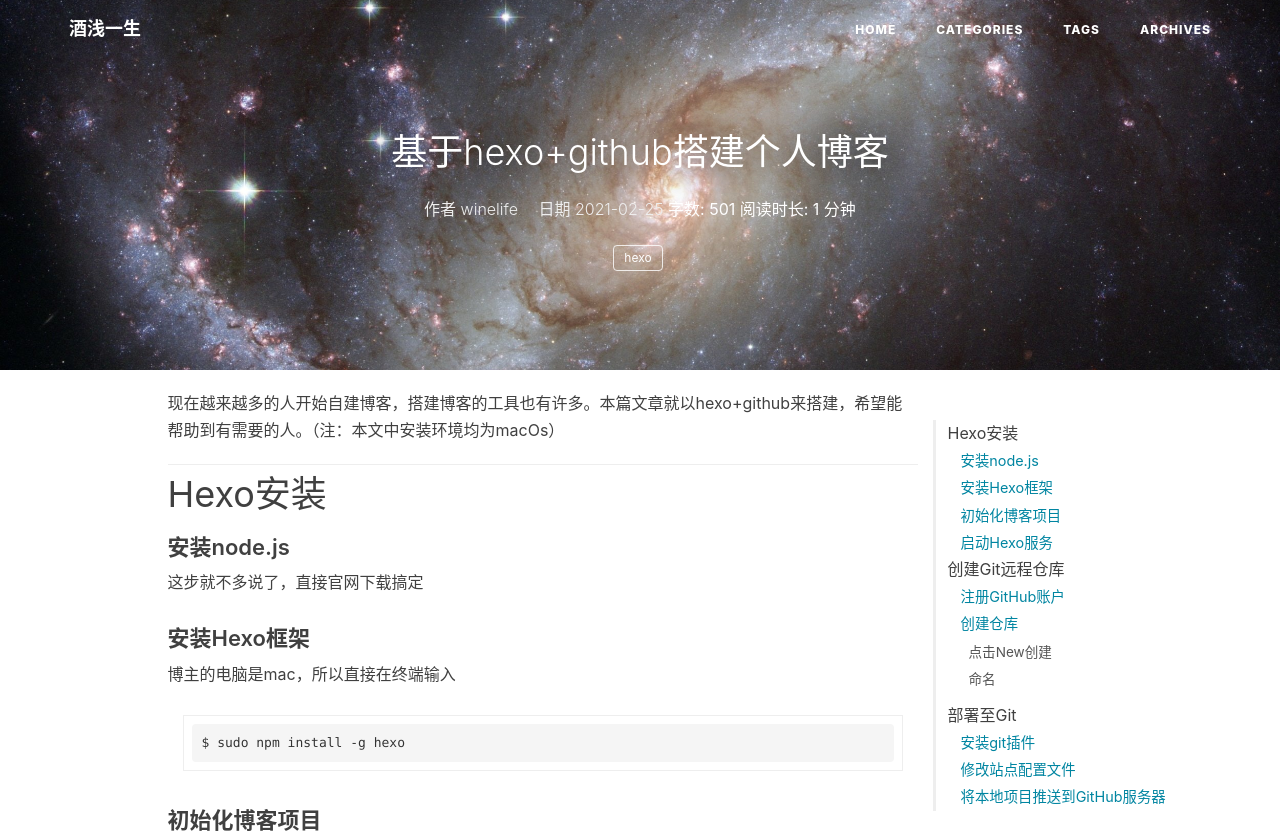
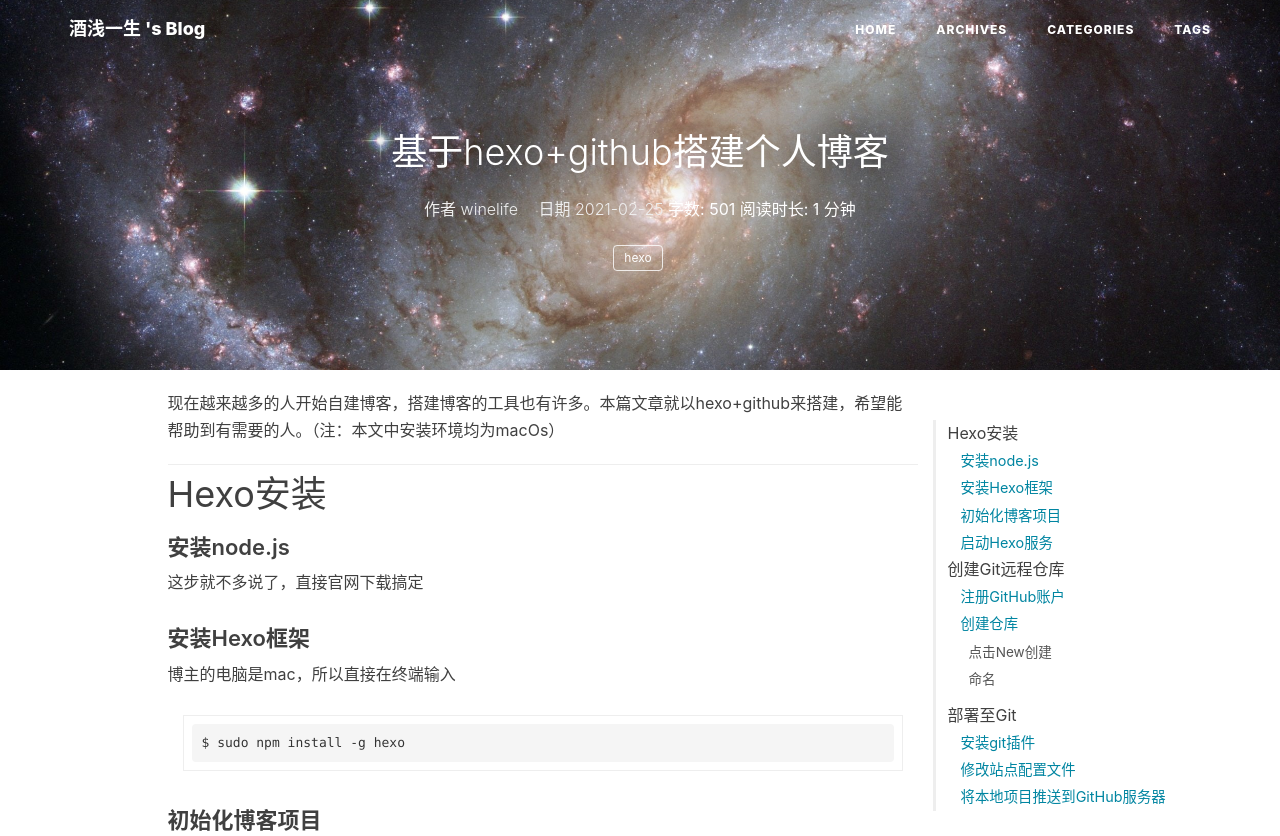
Before and after one commit to hollowwwww/hollowwwww.github.io, a plain HTML site: page 2021/02/25/基于hexo-github搭建个人博客/index.html in a window 1280 px wide. Shown: the top 836 px of the page. Drawn offline with nearby package versions, Linux system fonts and the light colour scheme; some packages are replaced by stand-ins of ours; a script that the page names is missing.

Commit message:
Site updated: 2021-03-04 22:11:16

```diff
--- a/2021/02/25/基于hexo-github搭建个人博客/index.html
+++ b/2021/02/25/基于hexo-github搭建个人博客/index.html
@@ -64,7 +64,7 @@
                 <span class="brand-logo">
                     酒浅一生
                 </span>
-                <!--'s Blog -->
+                's Blog
             </a>
         </div>
 
@@ -86,6 +86,14 @@
 
 
                         <li>
+                            <a href="/archives/">archives</a>
+                        </li>
+
+
+
+
+
+                        <li>
                             <a href="/categories/">Categories</a>
                         </li>
 
@@ -95,14 +103,6 @@
 
                         <li>
                             <a href="/tags/">Tags</a>
-                        </li>
-
-
-
-
-
-                        <li>
-                            <a href="/archives/">archives</a>
                         </li>
 
 
```
Also changed, not shown: 2021/02/26/输出两个字符串最长公共子串的长度-动态规划DP/index.html (+9 -9 lines), 2021/03/01/走方格的方案数/index.html (+9 -9 lines), 2021/03/03/hexo更换主题Anisina/index.html (+9 -9 lines), Tags/index.html (+9 -9 lines), archives/2021/02/index.html (+9 -9 lines), archives/2021/03/index.html (+9 -9 lines), archives/2021/index.html (+9 -9 lines), archives/index.html (+9 -9 lines), categories/index.html (+9 -9 lines), categories/算法/index.html (+9 -9 lines), categories/记录/index.html (+9 -9 lines), index.html (+9 -9 lines), tags/hexo/index.html (+9 -9 lines), tags/index.html (+9 -9 lines), 2 more files.
